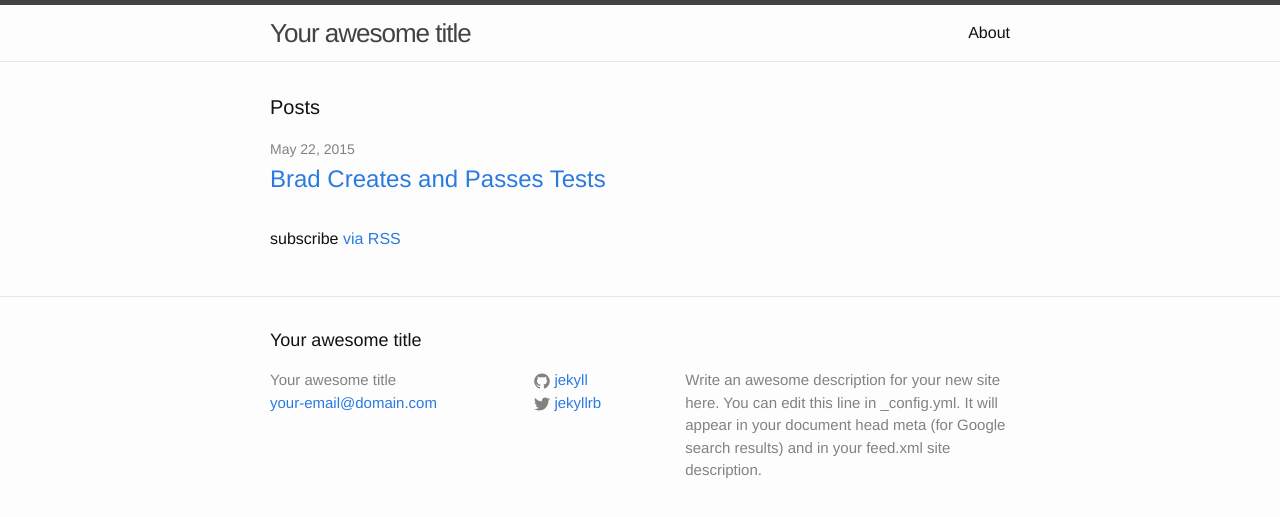
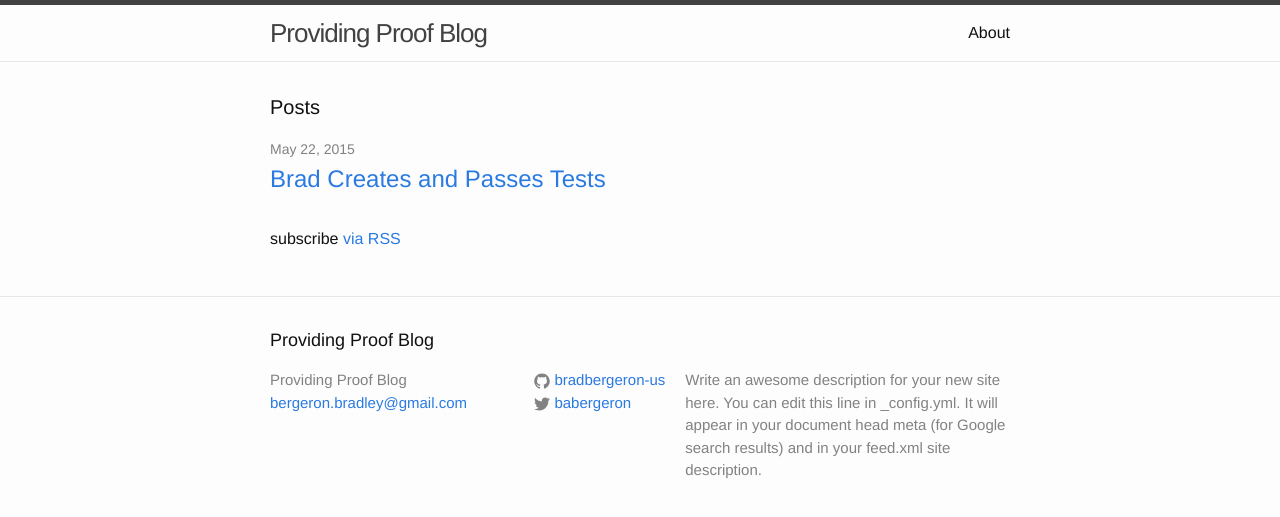
Before and after one commit to bradbergeron-us/bradbergeron-us.github.io, a Jekyll site: the page built from index.html, in a window 1280 px wide. Shown: the top 517 px of the page. Built offline with Jekyll 4.4.1, drawn with Linux system fonts in a browser that asks for light colours.

Commit message:
Added gemfile and basic config settings
Added github-pages gem to gemfile and personalized the basic config
settings.

```diff
--- a/_config.yml
+++ b/_config.yml
@@ -1,14 +1,14 @@
 # Site settings
-title: Your awesome title
-email: your-email@domain.com
+title: Providing Proof Blog
+email: bergeron.bradley@gmail.com
 description: > # this means to ignore newlines until "baseurl:"
   Write an awesome description for your new site here. You can edit this
   line in _config.yml. It will appear in your document head meta (for
   Google search results) and in your feed.xml site description.
 baseurl: "" # the subpath of your site, e.g. /blog/
 url: "http://yourdomain.com" # the base hostname & protocol for your site
-twitter_username: jekyllrb
-github_username:  jekyll
+twitter_username: babergeron
+github_username:  bradbergeron-us
 
 # Build settings
 markdown: kramdown
--- /dev/null
+++ b/gemfile
@@ -0,0 +1,2 @@
+source 'https://rubygems.org'
+gem 'github-pages'
```
